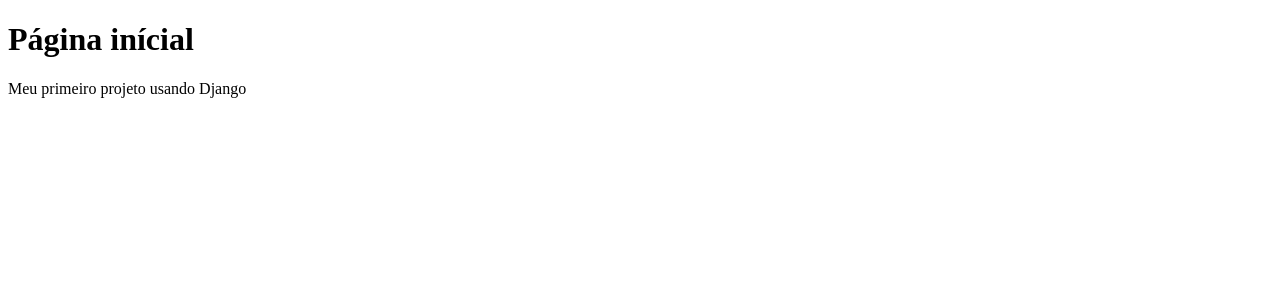
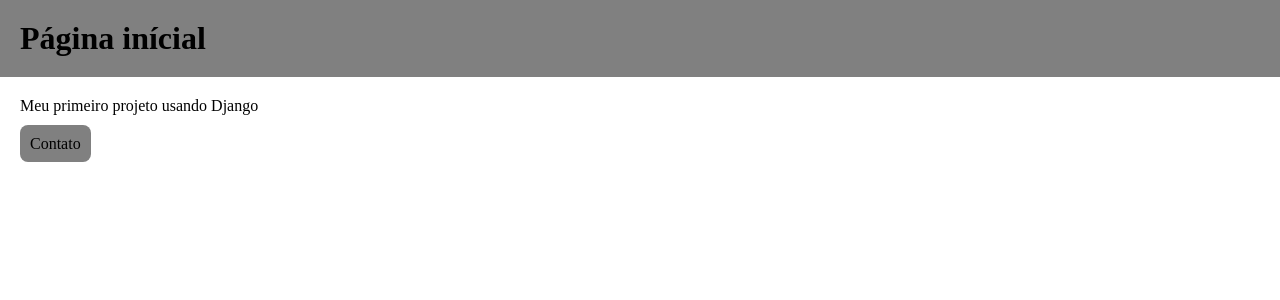
Before and after one commit to lehcibele/projeto-django, a Django app: page / in a window 1280 px wide. Shown: the top 300 px of the page. Run offline with Django 5.2, Linux system fonts and the light colour scheme.

Commit message:
testanto arquivos staticos

```diff
--- a/config/settings.py
+++ b/config/settings.py
@@ -116,3 +116,6 @@ USE_TZ = True
 # https://docs.djangoproject.com/en/6.0/howto/static-files/
 
 STATIC_URL = 'static/'
+STATICFILES_DIRS = [
+    BASE_DIR / 'static',
+]
--- /dev/null
+++ b/static/css/index.css
@@ -0,0 +1,27 @@
+* {
+    margin: 0;
+    padding: 0;
+}
+
+h1 {
+    background-color: gray;
+    padding: 20px;
+}
+
+p {
+    margin: 20px;
+}
+
+a {
+    text-decoration: none;
+    padding: 10px;
+    margin: 20px;
+    color: #000000;
+    background-color: gray;
+    border-radius: 8px;
+}
+
+a:hover {
+    background-color: #242424;
+    color: #FFFFFF;
+}
--- a/templates/contato.html
+++ b/templates/contato.html
@@ -1,9 +1,12 @@
+{% load static %}
 <!DOCTYPE html>
 <html lang="pt-br">
 <head>
     <meta charset="UTF-8">
     <meta name="viewport" content="width=device-width, initial-scale=1.0">
     <title>Contato</title>
+
+    <link rel="stylesheet" href="{% static 'css/contato.css' %}">
 </head>
 <body>
     <h1>Bem-vindo(a)!</h1>
@@ -13,5 +16,7 @@
         <li>Curso: Engenharia de Computação</li>
         <li>Email: leticiacibele.cl@gmail.com </li>
     </ul>
+
+    <a href="{% url 'index' %}">Início</a>
 </body>
 </html>
--- a/templates/index.html
+++ b/templates/index.html
@@ -1,12 +1,18 @@
+{% load static %}
 <!DOCTYPE html>
 <html lang="en">
 <head>
     <meta charset="UTF-8">
     <meta name="viewport" content="width=device-width, initial-scale=1.0">
     <title>Início</title>
+
+    <link rel="stylesheet" href="{% static 'css/index.css' %}">
+
 </head>
 <body>
     <h1>Página inícial</h1>
     <p>Meu primeiro projeto usando Django</p>
+
+    <a href="{% url 'contato' %}">Contato</a>
 </body>
 </html>
```
Also changed, not shown: static/css/contato.css (added, +13 -0 lines).
